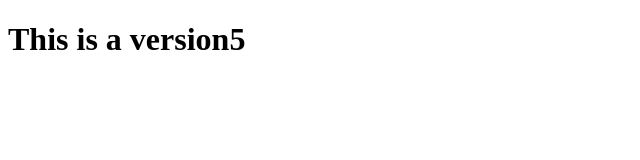
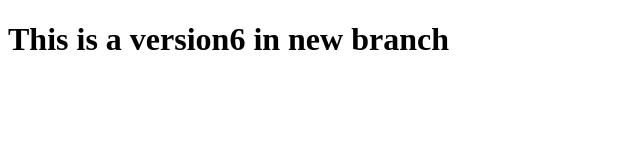
Before and after one commit to ArjitS08/MyFirstRepo, a plain HTML site: page index.html in a window 1280 px wide. Shown: the whole page, without its empty margins (0-640 px from the left). Drawn offline with Linux system fonts and the light colour scheme.

Commit message:
This is aversion6 in new branch

```diff
--- a/index.html
+++ b/index.html
@@ -6,6 +6,6 @@
     <title>Document</title>
 </head>
 <body>
-  <h1>This is a version5</h1>
+  <h1>This is a version6 in new branch</h1>
 </body>
 </html>
```
